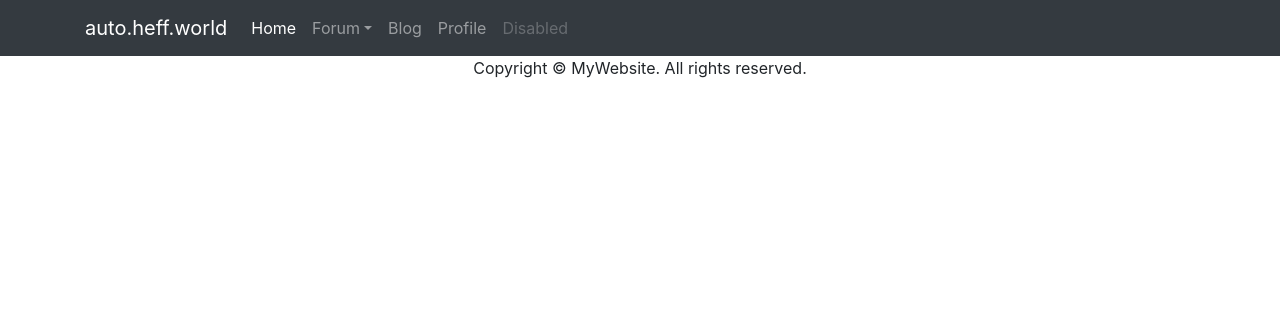
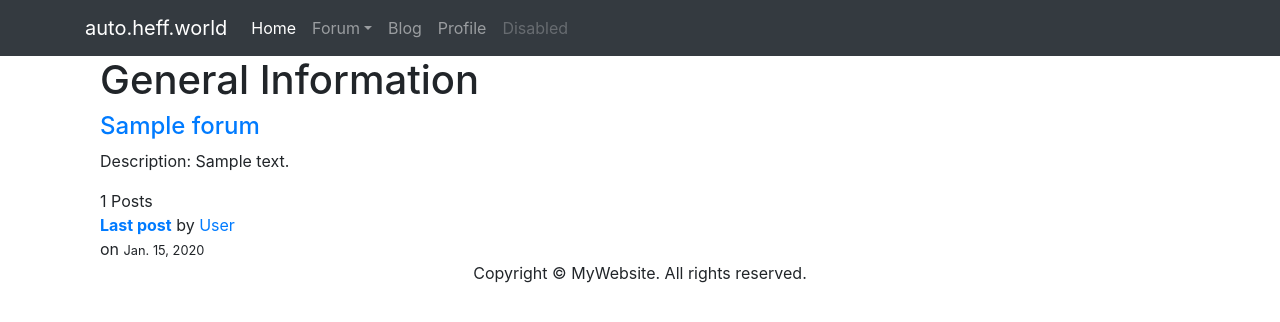
Before and after one commit to jjheffernan/Django-Auto-Forum, a Django app: template discuss_forum/templates/forum_home.html in a window 1280 px wide. Shown: the top 322 px of the page. Run offline with Django 4.2, Linux system fonts and the light colour scheme; the template is opened without the code that fills it: most values are stand-ins (such as "Sample title", 1, 10 or a date in 2020).

Commit message:
added html to forum_home. updated forum views

```diff
--- a/discuss_forum/templates/forum_home.html
+++ b/discuss_forum/templates/forum_home.html
@@ -2,5 +2,45 @@
 {% extends "base.html" %}
 
 {% block page_content%}
+    <div class="container">
+        <div class="subforum">
+            {% if forums %}
+                <div class="subforum-title">
+                    <h1>General Information</h1>
+                </div>
 
+                {% for forum in forums %}
+                    <div class="subforum-row">
+                        <div class="subforum-icon subforum-column center">
+                            <i class="fa fa-gamepad"></i>
+                        </div>
+                        <div class="subforum-description subforum-column">
+                            <h4><a href="{{forum.get_url}}">{{forum.title}}</a></h4>
+                            <p>Description: {{forum.description}} </p>
+                        </div>
+                        <div class="subforum-stats subforum-column center">
+                            <span>{{forum.num_posts}} Posts</span>
+                        </div>
+                        <div class="subforum-info subforum-column">
+                            {% if forum.last_post %}
+                                <b><a href="{{forum.last_post.get_url}}">Last post</a></b> by <a href="">{{forum.last_post.user.fullname|title}}</a>
+                                <br>on <small>{{forum.last_post.date|date}}</small>
+                            {% else %}
+                                <span>No posts in this category.</span>
+                            {% endif %}
+                        </div>
+                    </div>
+
+                {% endfor %}
+            {% else %}
+                <div class="subforum-title">
+                    <h1><i class="fa fa-frown-o"></i>&nbsp;you have no posts yet.</h1>
+                </div>
+            {% endif %}
+        </div>
+        <!--More-->
+
+
+
+    </div>
 {% endblock %}
```
Also changed, not shown: discuss_forum/views.py (+7 -7 lines).
